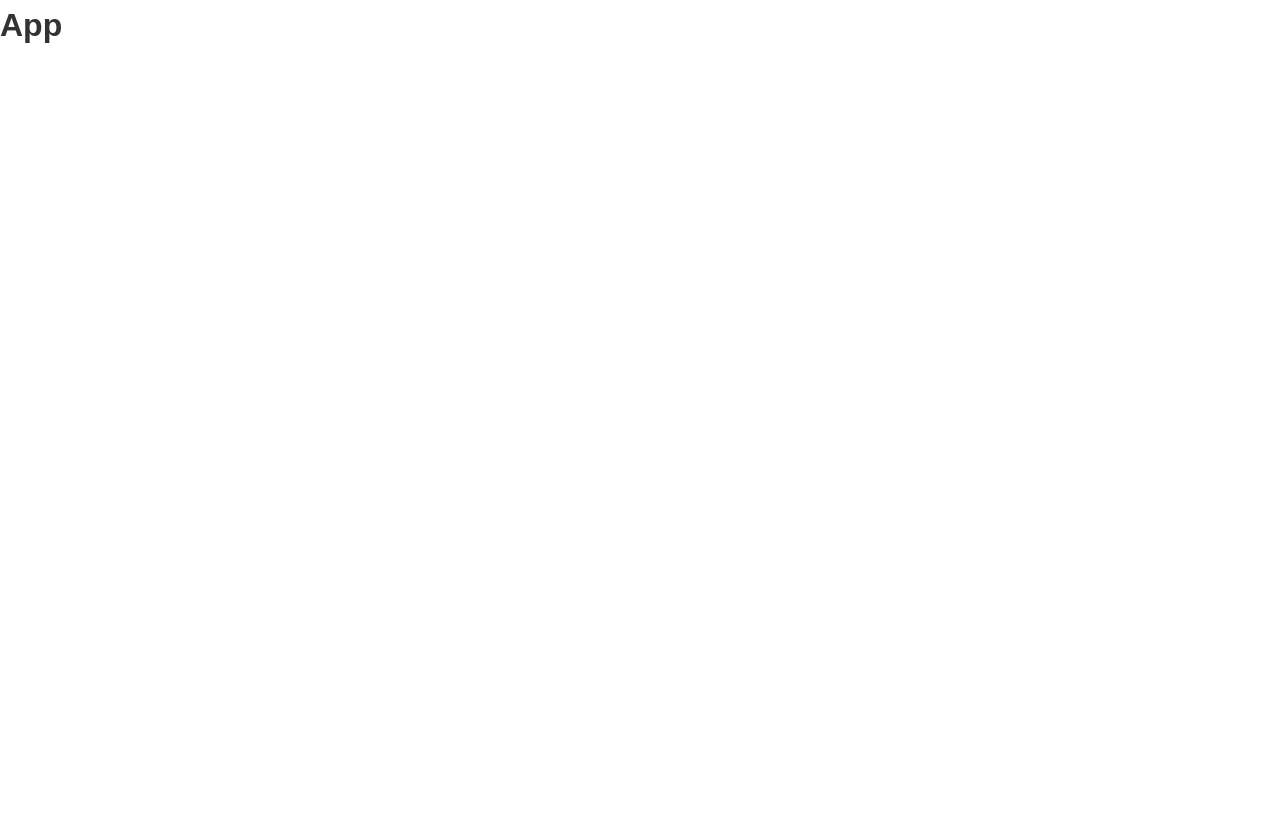
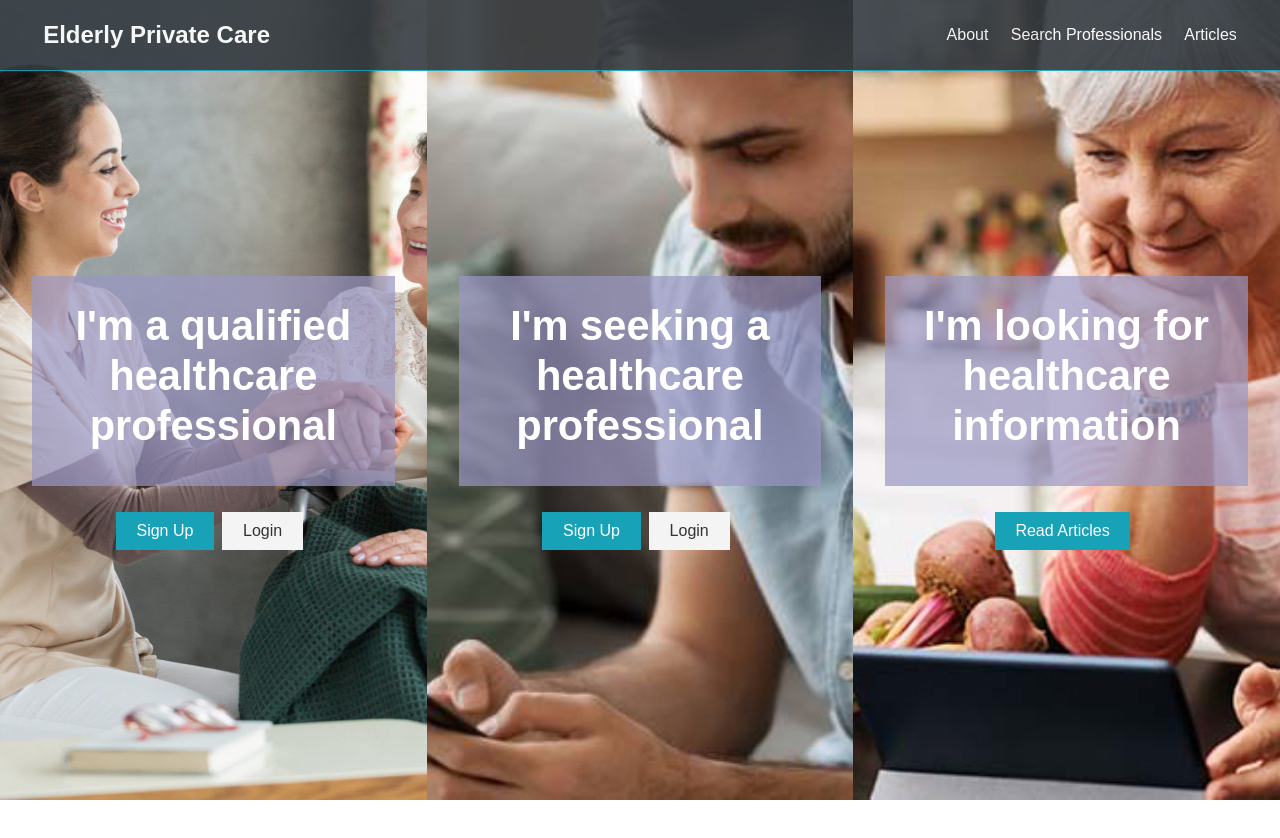
Before and after one commit to UVStudio/pec2, a React (Create React App) app in the folder client/: page / in a window 1280 px wide. Shown: the top 838 px of the page. Before the commit the page ends 800 px from the top, so only its background shows below. Built offline with nearby package versions, Linux system fonts and the light colour scheme; the HTML template or start-up script is replaced by a standard one.

Commit message:
routes and links done

```diff
--- a/client/public/index.html
+++ b/client/public/index.html
@@ -11,7 +11,7 @@
     />
     <link rel="apple-touch-icon" href="%PUBLIC_URL%/logo192.png" />
     <link rel="manifest" href="%PUBLIC_URL%/manifest.json" />
-    <title>React App</title>
+    <title>Private Elderly Care</title>
   </head>
   <body>
     <noscript>You need to enable JavaScript to run this app.</noscript>
--- a/client/src/App.js
+++ b/client/src/App.js
@@ -1,10 +1,34 @@
 import React, { Fragment } from 'react';
+import { BrowserRouter as Router, Route, Switch } from 'react-router-dom';
+import NavBar from './components/layout/Navbar';
+import Landing from './components/layout/Landing';
+import Prologin from './components/auth/Prologin';
+import Proregister from './components/auth/Proregister';
+import Custlogin from './components/auth/Custlogin';
+import Custregister from './components/auth/Custregister';
+import About from './components/main/About';
+import Articles from './components/main/Articles';
+import Search from './components/main/Search';
 import './App.css';
 
 const App = () => (
-  <Fragment>
-    <h1>App</h1>
-  </Fragment>
+  <Router>
+    <Fragment>
+      <NavBar />
+      <Route exact path="/" component={Landing} />
+      <section className="container">
+        <Switch>
+          <Route exact path="/pro-login" component={Prologin} />
+          <Route exact path="/pro-register" component={Proregister} />
+          <Route exact path="/cust-login" component={Custlogin} />
+          <Route exact path="/cust-register" component={Custregister} />
+          <Route exact path="/about" component={About} />
+          <Route exact path="/articles" component={Articles} />
+          <Route exact path="/search" component={Search} />
+        </Switch>
+      </section>
+    </Fragment>
+  </Router>
 );
 
 export default App;
--- /dev/null
+++ b/client/src/components/auth/Custlogin.js
@@ -0,0 +1,11 @@
+import React from 'react';
+
+const Custlogin = () => {
+  return (
+    <div>
+      <h1>Customer Login</h1>
+    </div>
+  );
+};
+
+export default Custlogin;
--- /dev/null
+++ b/client/src/components/auth/Custregister.js
@@ -0,0 +1,11 @@
+import React from 'react';
+
+const Custregister = () => {
+  return (
+    <div>
+      <h1>Customer Register</h1>
+    </div>
+  );
+};
+
+export default Custregister;
--- /dev/null
+++ b/client/src/components/auth/Prologin.js
@@ -0,0 +1,11 @@
+import React from 'react';
+
+const Prologin = () => {
+  return (
+    <div>
+      <h1>Professional Login</h1>
+    </div>
+  );
+};
+
+export default Prologin;
--- /dev/null
+++ b/client/src/components/auth/Proregister.js
@@ -0,0 +1,11 @@
+import React from 'react';
+
+const Proregister = () => {
+  return (
+    <div>
+      <h1>Professional Register</h1>
+    </div>
+  );
+};
+
+export default Proregister;
--- /dev/null
+++ b/client/src/components/layout/Landing.js
@@ -0,0 +1,47 @@
+import React from 'react';
+import { Link } from 'react-router-dom';
+
+const Landing = () => {
+  return (
+    <section className="landing">
+      <div className="landing-inner landing-pro">
+        <div className="text-box">
+          <h1 className="large">I'm a qualified healthcare professional</h1>
+        </div>
+        <div className="buttons">
+          <Link to="pro-register" className="btn btn-primary">
+            Sign Up
+          </Link>
+          <Link to="pro-login" className="btn btn-light">
+            Login
+          </Link>
+        </div>
+      </div>
+      <div className="landing-inner landing-cust">
+        <div className="text-box">
+          <h1 className="large">I'm seeking a healthcare professional</h1>
+        </div>
+        <div className="buttons">
+          <Link to="cust-register" className="btn btn-primary">
+            Sign Up
+          </Link>
+          <Link to="cust-login" className="btn btn-light">
+            Login
+          </Link>
+        </div>
+      </div>
+      <div className="landing-inner landing-articles">
+        <div className="text-box">
+          <h1 className="large">I'm looking for healthcare information</h1>
+        </div>
+        <div className="buttons">
+          <Link to="articles" className="btn btn-primary">
+            Read Articles
+          </Link>
+        </div>
+      </div>
+    </section>
+  );
+};
+
+export default Landing;
--- /dev/null
+++ b/client/src/components/layout/Navbar.js
@@ -0,0 +1,25 @@
+import React from 'react';
+import { Link } from 'react-router-dom';
+
+const Navbar = () => {
+  return (
+    <nav className="navbar bg-dark">
+      <h1>
+        <Link to="/">Elderly Private Care</Link>
+      </h1>
+      <ul>
+        <li>
+          <Link to="/about">About</Link>
+        </li>
+        <li>
+          <Link to="/search">Search Professionals</Link>
+        </li>
+        <li>
+          <Link to="/articles">Articles</Link>
+        </li>
+      </ul>
+    </nav>
+  );
+};
+
+export default Navbar;
--- /dev/null
+++ b/client/src/components/main/About.js
@@ -0,0 +1,11 @@
+import React from 'react';
+
+const About = () => {
+  return (
+    <div>
+      <h1>About</h1>
+    </div>
+  );
+};
+
+export default About;
--- /dev/null
+++ b/client/src/components/main/Articles.js
@@ -0,0 +1,11 @@
+import React from 'react';
+
+const Articles = () => {
+  return (
+    <div>
+      <h1>Articles</h1>
+    </div>
+  );
+};
+
+export default Articles;
--- /dev/null
+++ b/client/src/components/main/Search.js
@@ -0,0 +1,11 @@
+import React from 'react';
+
+const Search = () => {
+  return (
+    <div>
+      <h1>Search</h1>
+    </div>
+  );
+};
+
+export default Search;
```
